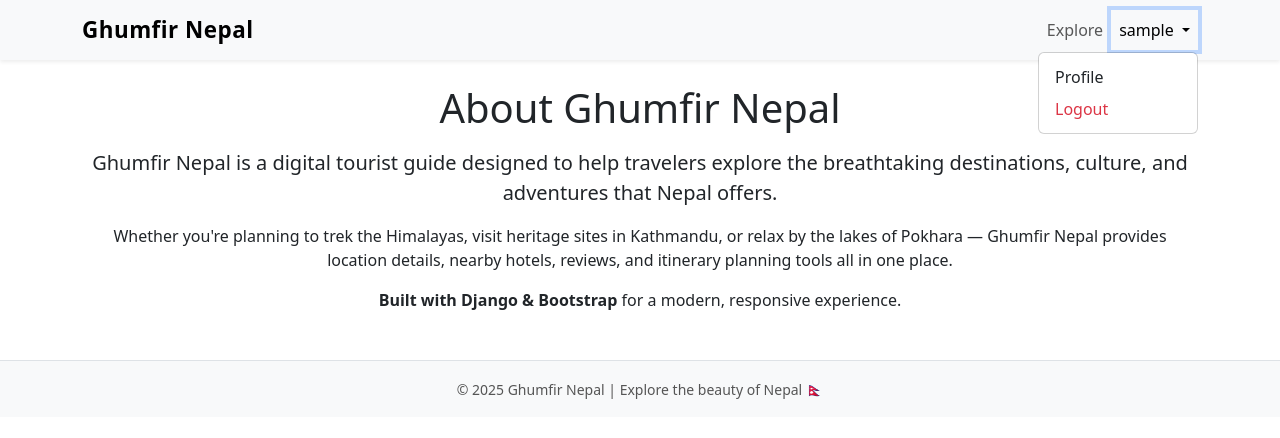
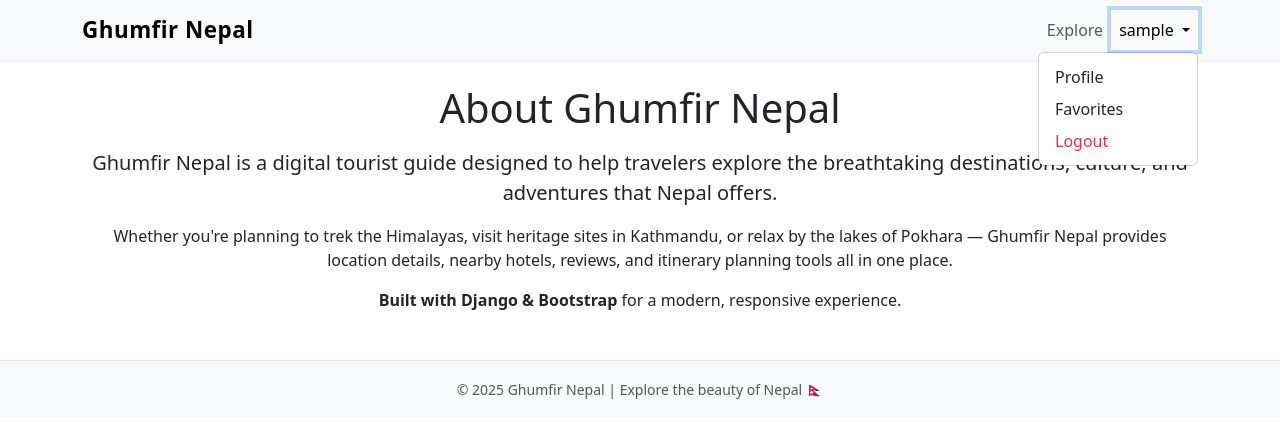
Before and after one commit to crestadev/TouristGuideApp-Ghumfir_Nepal, a Django app: page /about/ in a window 1280 px wide, after a click that opens the changed part. Shown: the top 438 px of the page. Run offline with Django 5.2, Linux system fonts and the light colour scheme; the visitor is signed in with stand-in values (Sample User, id 1); parts of the project's set-up code (start-up, migrations or seed data) failed here and were passed over; some libraries are stand-ins or nearby versions.

Commit message:
Updated base

```diff
--- a/templates/base.html
+++ b/templates/base.html
@@ -42,6 +42,8 @@
               <ul class="dropdown-menu dropdown-menu-end" aria-labelledby="userDropdown">
                 <li><a class="dropdown-item" href="{% url 'profile' %}">Profile</a></li>
                 <li>
+                  <li><a class="dropdown-item" href="{% url 'favorites_list' %}">Favorites</a></li>
+
                   <form method="post" action="{% url 'logout' %}">
                     {% csrf_token %}
                     <button type="submit" class="dropdown-item text-danger">Logout</button>
```
